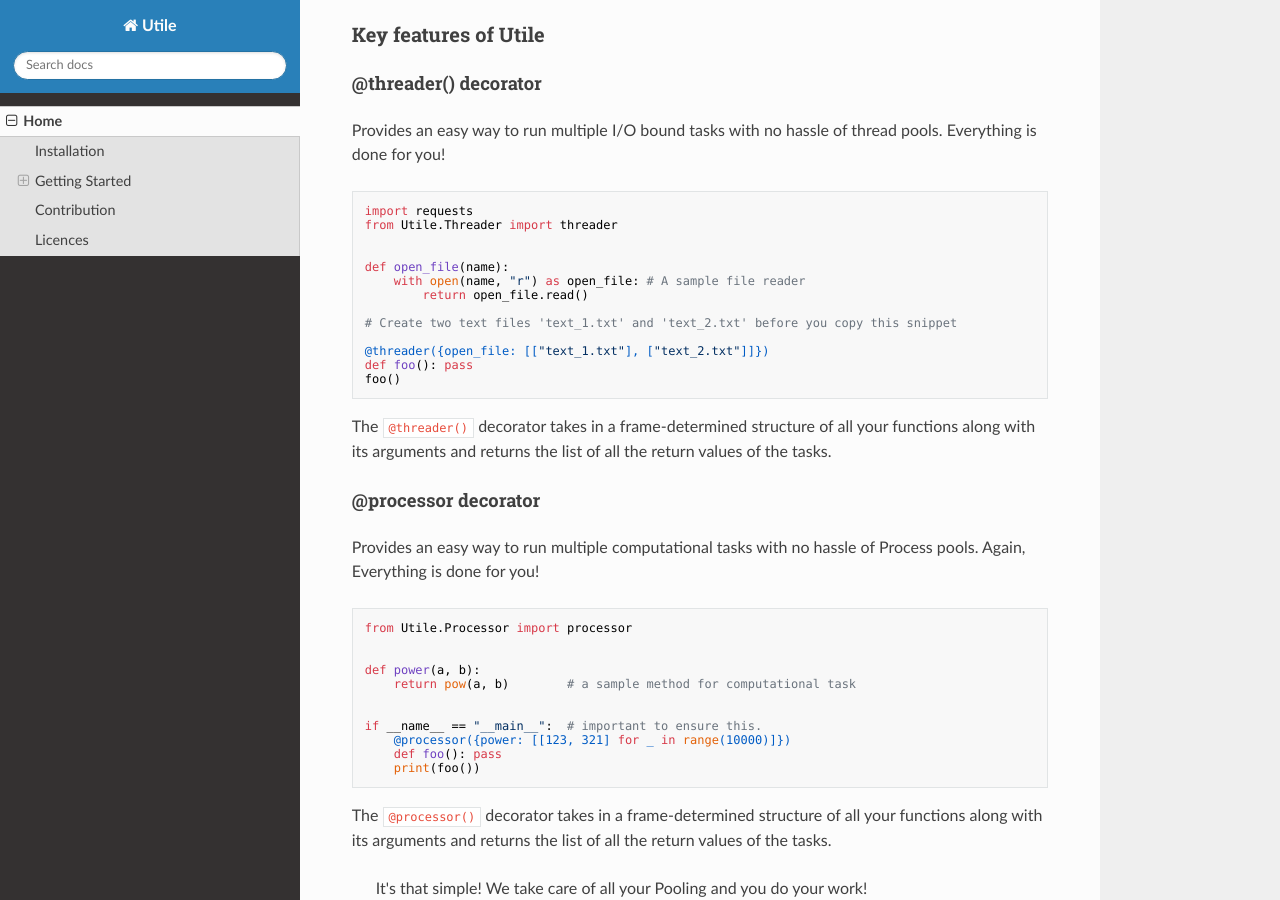
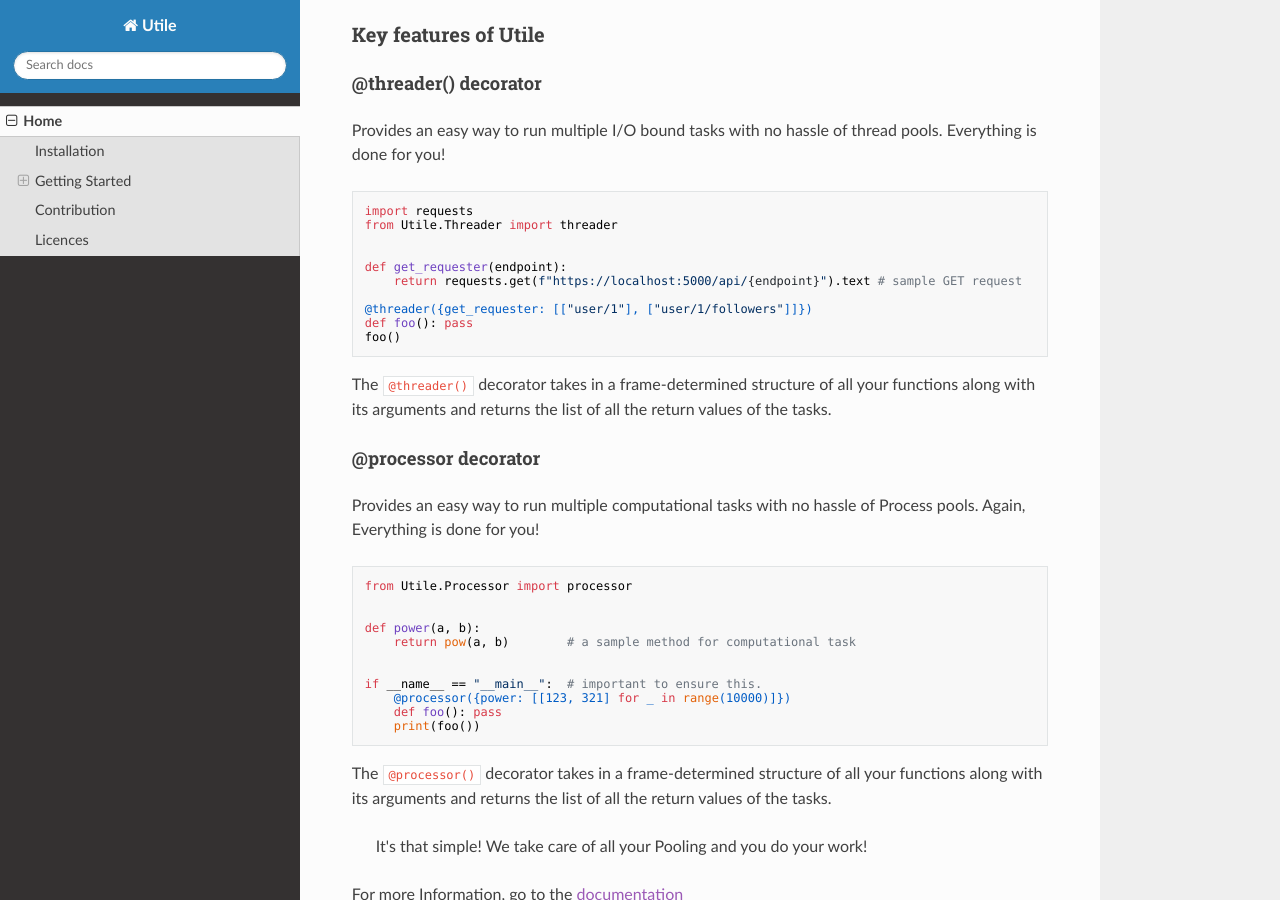
Before and after one commit to j0fiN/utile, an MkDocs documentation site: the page built from docs/index.md, in a window 1280 px wide and 900 px high, scrolled down 755 px. Built offline with MkDocs 1.6.1, drawn with Linux system fonts in a browser that asks for light colours; nearby versions of some CDN libraries.

Commit message:
DOC:doc updated

````diff
--- a/docs/index.md
+++ b/docs/index.md
@@ -33,13 +33,10 @@
 from Utile.Threader import threader
 
 
-def open_file(name):
-    with open(name, "r") as open_file: # A sample file reader
-        return open_file.read()
+def get_requester(endpoint):
+    return requests.get(f"https://localhost:5000/api/{endpoint}").text # sample GET request
 
-# Create two text files 'text_1.txt' and 'text_2.txt' before you copy this snippet
-
-@threader({open_file: [["text_1.txt"], ["text_2.txt"]]})
+@threader({get_requester: [["user/1"], ["user/1/followers"]]})
 def foo(): pass
 foo()
 ```
````
